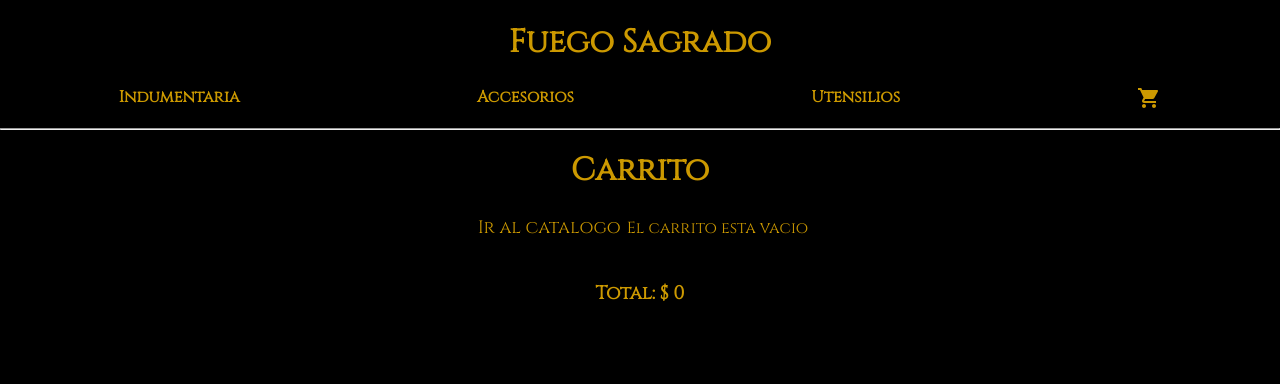
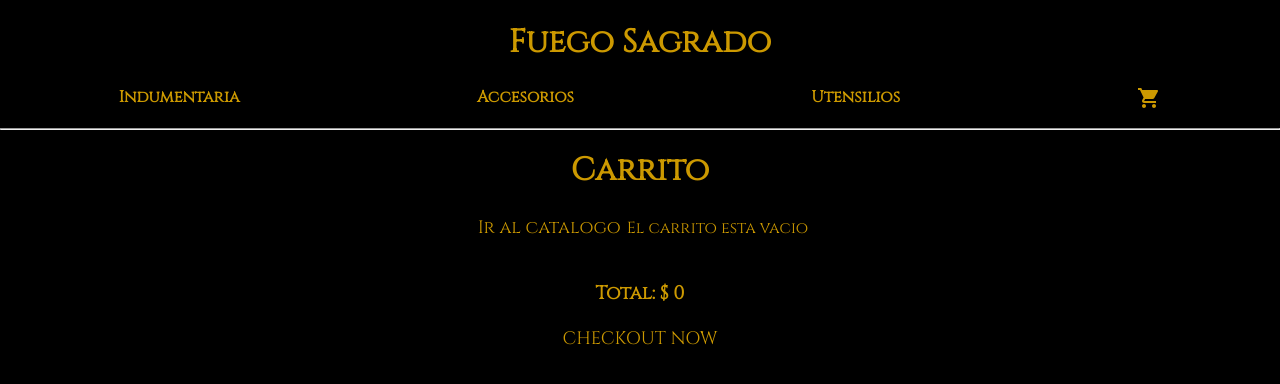
Before and after one commit to JuanLuisFarina/Fuego-sagrado, a React (Create React App) app: page /Cart in a window 1280 px wide. Shown: the top 384 px of the page. Built offline with nearby package versions, Linux system fonts and the light colour scheme.

Commit message:
create order

```diff
--- a/src/Utils/firestoreFetch.js
+++ b/src/Utils/firestoreFetch.js
@@ -13,7 +13,7 @@ import {
     if (idCategory) {
       q = query(collection(db, "products"), where("idCategory", "==", idCategory));
     } else {
-      q = query(collection(db, "products"), orderBy("name"));
+      q = query(collection(db, "products"));
     }
     const querySnapshot = await getDocs(q);
     const dataFromFirestore = querySnapshot.docs.map((document) => ({
--- a/src/components/Cart.js
+++ b/src/components/Cart.js
@@ -3,10 +3,53 @@ import { useContext, useEffect } from 'react';
 import { CartContext } from './CartContext';
 
 
+import { collection, doc, setDoc, serverTimestamp, updateDoc, increment } from "firebase/firestore";
+import {db} from '../Utils/firebaseConfig';
 
 
 const Cart = () => {
     const test = useContext(CartContext);
+
+  const createOrder = () => {
+    const itemsForDB = test.cartList.map(item => ({
+      id: item.idItem,
+      title: item.nameItem,
+      price: item.costItem
+    }));
+
+    test.cartList.forEach(async (item) => {
+      const itemRef = doc(db, "products", item.idItem);
+      await updateDoc(itemRef, {
+        stock: increment(-item.qtyItem)
+      });
+    });
+
+    let order = {
+      buyer: {
+        name: "Pulga Rodriguez",
+        email: "PulgaR@gmail.com",
+        phone: "123456789"
+      },
+      total: test.calcTotal(),
+      items: itemsForDB,
+      date: serverTimestamp()
+    };
+
+    console.log(order);
+
+    const createOrderInFirestore = async () => {
+      const newOrderRef = doc(collection(db, "orders"));
+      await setDoc(newOrderRef, order);
+      return newOrderRef;
+    }
+
+    createOrderInFirestore()
+      .then(result => alert('Orden creada. Toma nota del ID de tu orden.\n\n\nOrder ID: ' + result.id + '\n\n'))
+      .catch(err => console.log(err));
+
+    test.removeList();
+
+  }
 
     return (
         <div className='cartcontext'>
@@ -46,6 +89,7 @@ const Cart = () => {
                     }
             </div>
             <h3>Total: $ {test.calcSubTotal()} </h3>
+            <button onClick={createOrder}>CHECKOUT NOW</button>
         </div>
     );
 }
```
